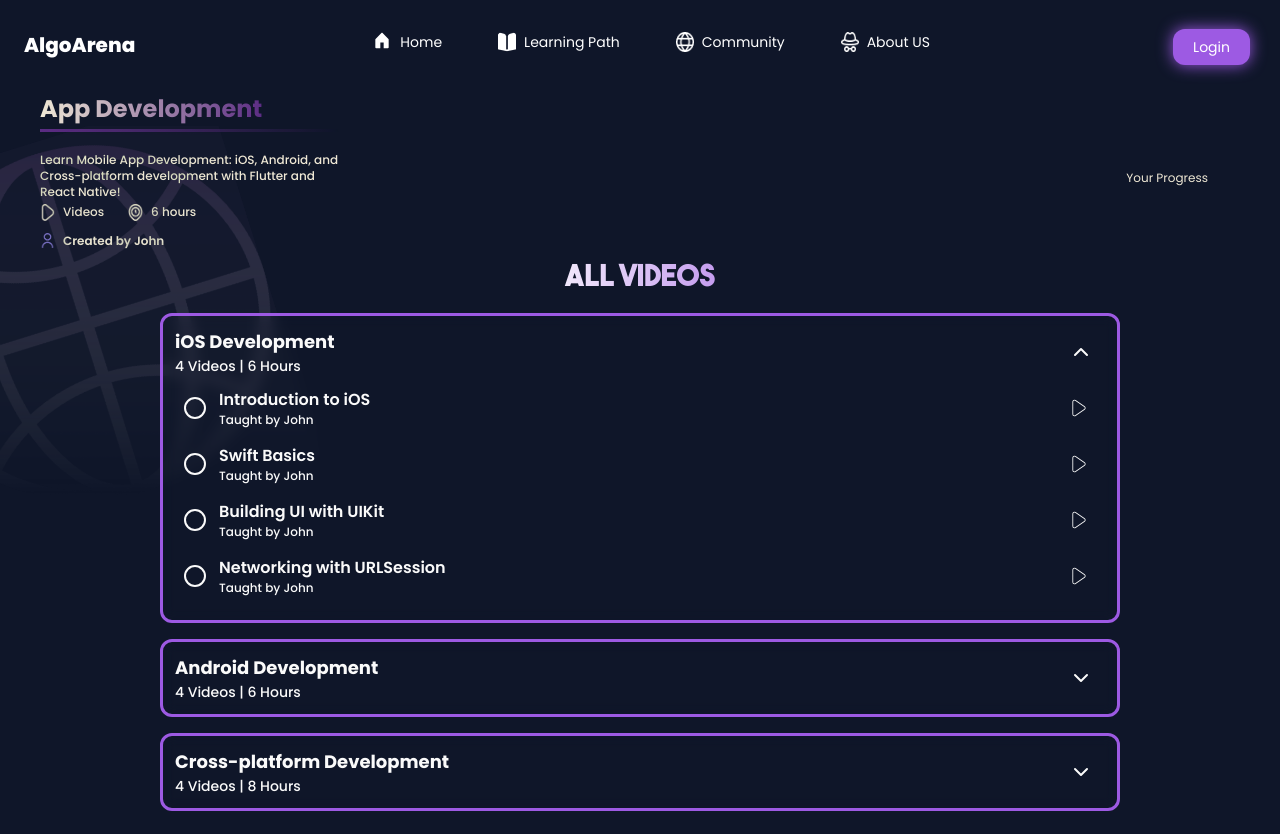
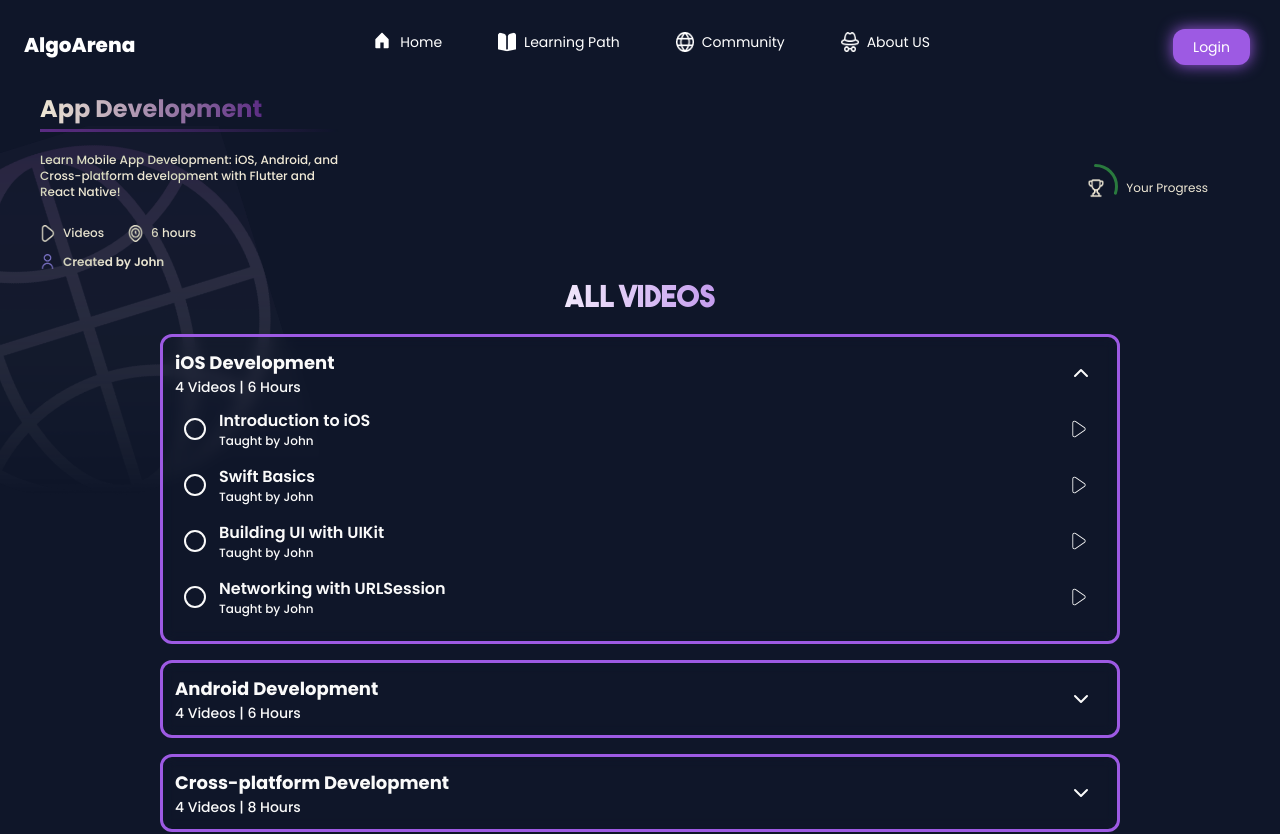
Before and after one commit to MLSAKIIT/AlgoArena, a Next.js app: page /domains/0 in a window 1280 px wide. Shown: the top 834 px of the page. Built offline with nearby package versions, Linux system fonts and the light colour scheme; no server answers.

Commit message:
fixed learning path component

```diff
--- a/src/components/learningPath/LearningPathHeader.jsx
+++ b/src/components/learningPath/LearningPathHeader.jsx
@@ -1,5 +1,5 @@
 import Image from "next/image";
-// import CircularProgress from "@mui/joy/CircularProgress";
+import CircularProgress from "@mui/joy/CircularProgress";
 import React, { useState, useEffect } from "react";
 
 const LearningPathHeader = ({ header, videos }) => {
@@ -45,7 +45,7 @@ const LearningPathHeader = ({ header, videos }) => {
             <div className="flex  mt-1">
               <div className="mr-8 flex gap-2 my-2 items-center text-xss xs:text-xs text-white">
                 <div className="relative ">
-                  {/* <CircularProgress
+                  <CircularProgress
                     sx={{
                       "--CircularProgress-progressThickness": "6px",
                       "--CircularProgress-trackThickness": "5px",
@@ -57,7 +57,7 @@ const LearningPathHeader = ({ header, videos }) => {
                     variant="plain"
                     color={color}
                     value={counter}
-                  /> */}
+                  />
 
                   <div className="absolute top-1/2 left-1/2 transform -translate-x-1/2 -translate-y-1/2 ">
                     <Image
```
Also changed, not shown: 1 other file (tests, documents, lock files or other folders).
